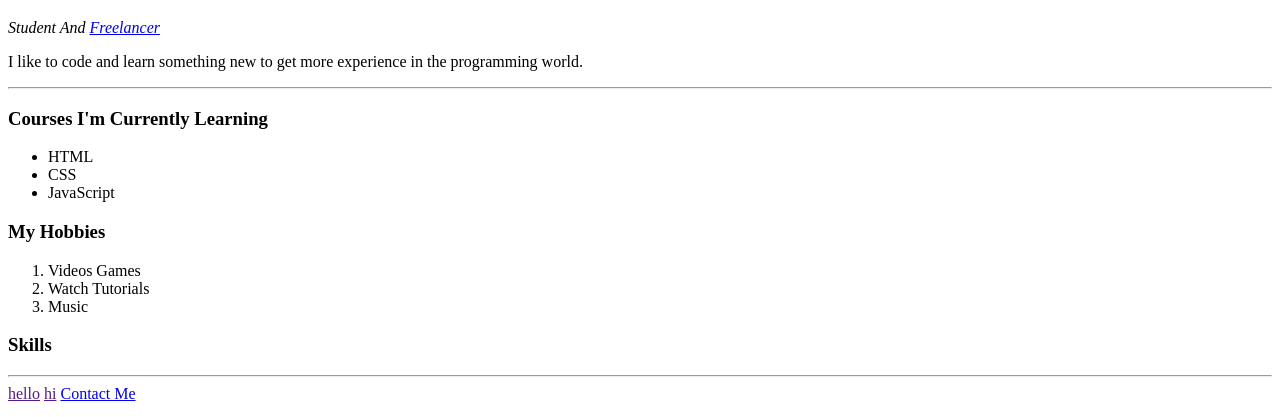
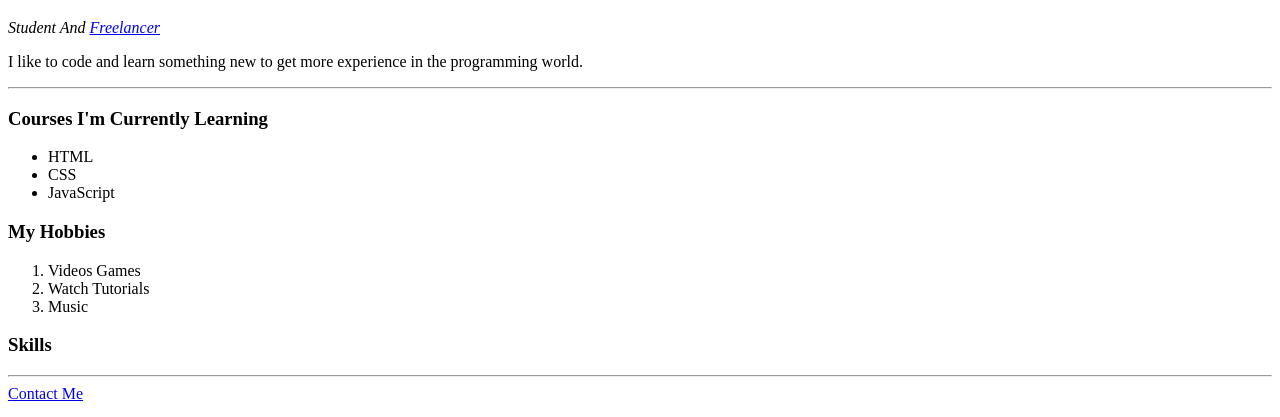
Before and after one commit to P0S3/pow, a plain HTML site: page index.html in a window 1280 px wide. Shown: the part 383-800 px from the top of the page. Drawn offline with Linux system fonts and the light colour scheme.

Commit message:
Update index.html

```diff
--- a/index.html
+++ b/index.html
@@ -25,8 +25,6 @@
 	<h3>Skills</h3>
 
 	<hr>
-	<a href="">hello</a>
-	<a href="">hi</a>
 	<a href="contact.html"> Contact Me </a>
 
 
```
